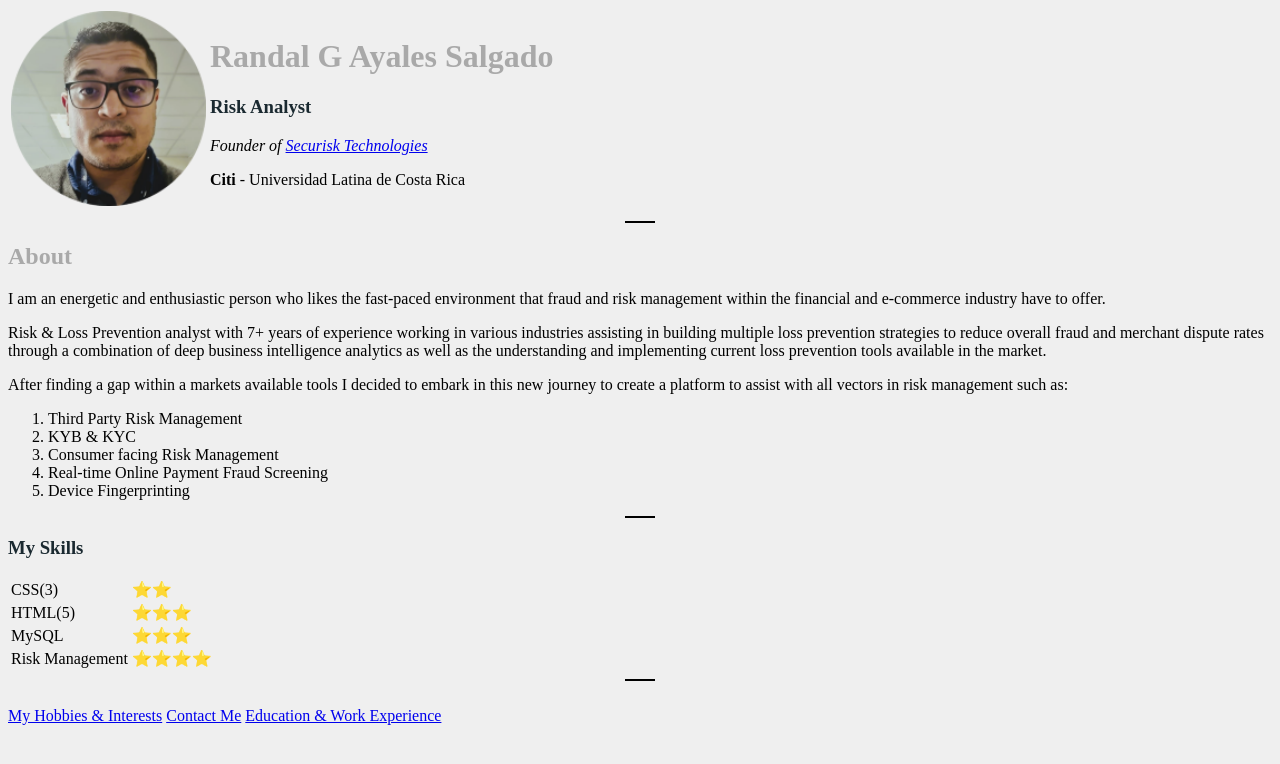
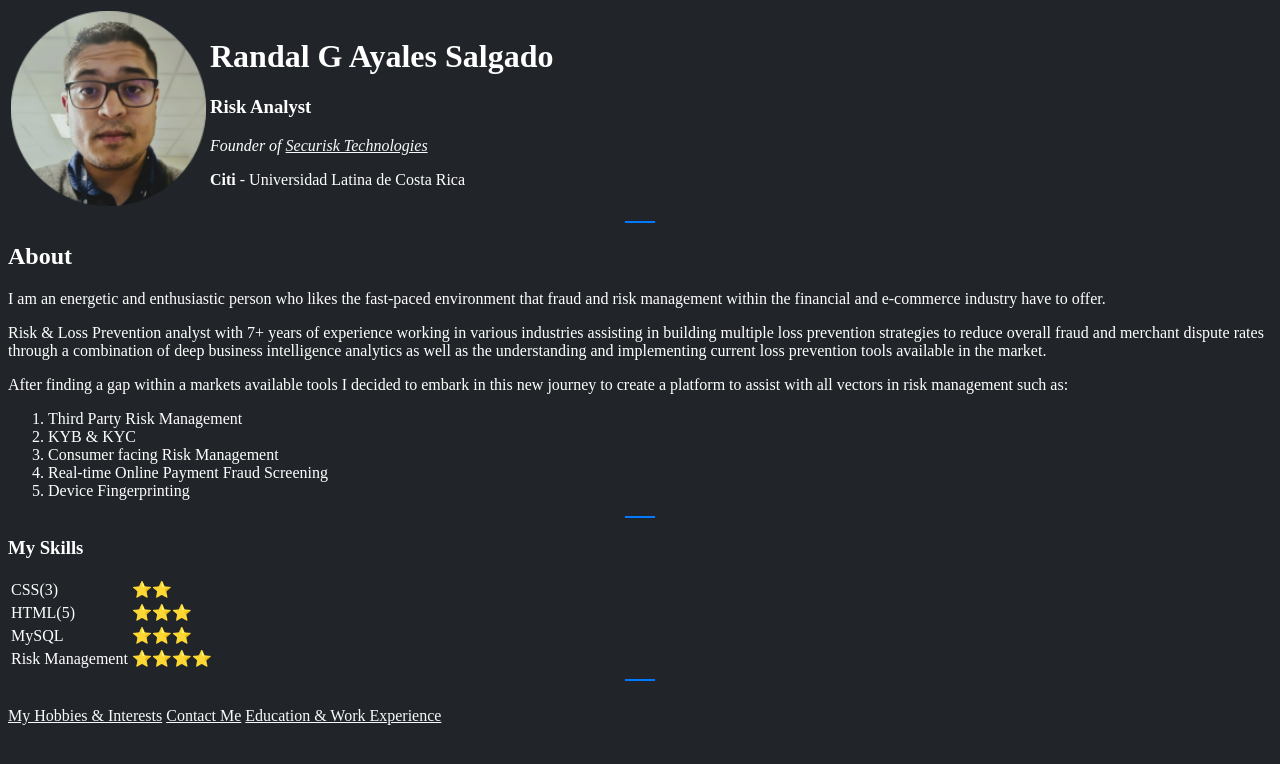
Before and after one commit to rgayaless/reimagined-waffle, a plain HTML site: page index.html in a window 1280 px wide. Drawn offline with Linux system fonts and the light colour scheme.

Commit message:
Changing body and text colors on CSS

```diff
--- a/CSS/styles.css
+++ b/CSS/styles.css
@@ -1,21 +1,42 @@
  body {
-     background-color: #EFEFEF;
+    color: #fff;
+    background-color: #212529;
  }
 
  hr {
-     background-color: #000000;
+     background-color: #007bff;
      border-style: none;
      height: 2px;
      width: 30px;
  }
  h1 {
-    color: #A9A9A9;
+    color: #fff;
  }
 
  h2 {
-    color: #A9A9A9;
+    color: #fff;
  }
 
  h3 {
-    color: #1A2930;
+    color: #fff;
  }
+
+ /* unvisited link */
+ a:link {
+     color: #f8f9fa;
+ }
+
+ /* visited link */
+ a:visited {
+     color: #f8f9fa;
+ }
+
+ /* mouse over link */
+ a:hover {
+     color: #f8f9fa;
+ }
+
+ /* selected link */
+ a:active {
+     color: #f8f9fa;
+ }
```
